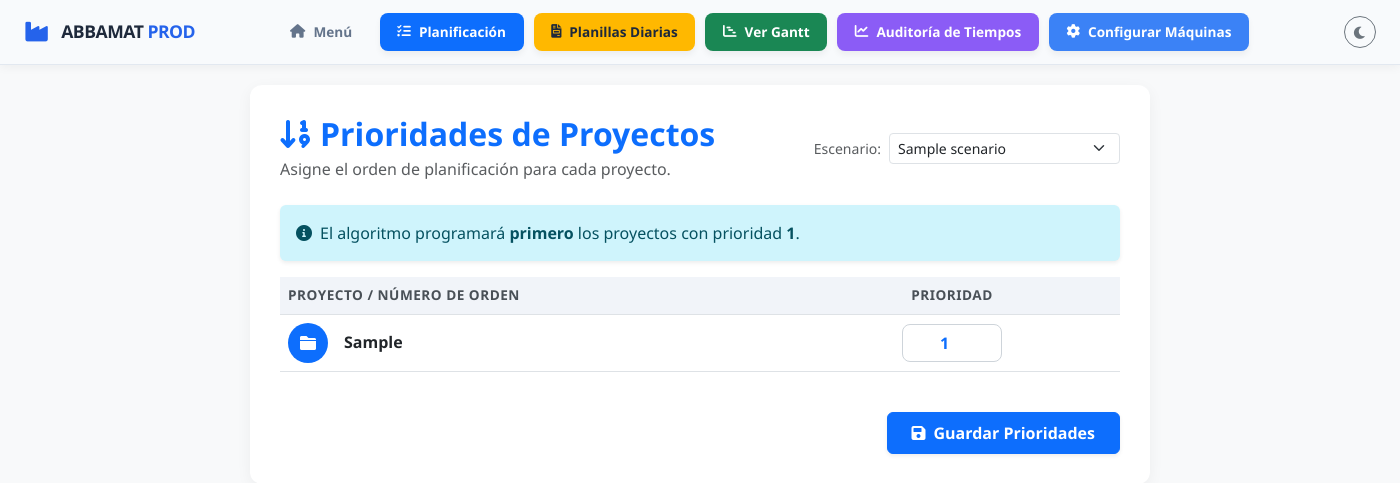
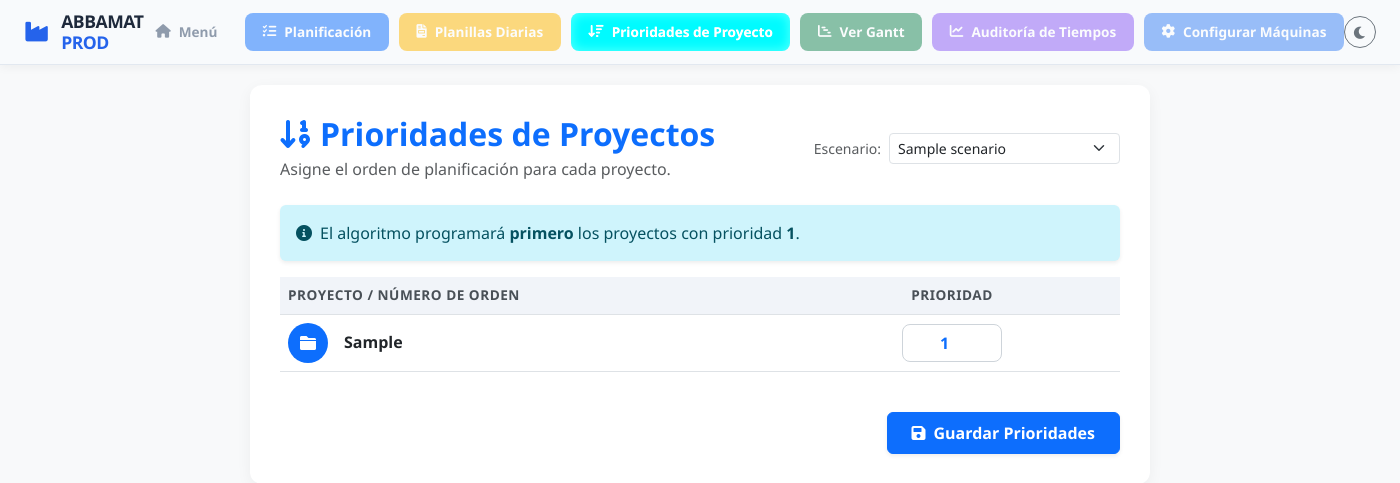
Before and after one commit to CARsoftAR/planificacionProcesosProduccion, a Django app: page /proyectos/prioridades/ in a window 1400 px wide. Shown: the top 483 px of the page. Run offline with Django 5.2, Linux system fonts and the light colour scheme; tables that the repository leaves empty hold one stand-in row (values such as "Sample post").

Commit message:
Corrección UX navbar y lógica de procesos huérfanos (MSTNMBR fallback)

```diff
--- a/produccion/models.py
+++ b/produccion/models.py
@@ -3,7 +3,7 @@ from datetime import date, datetime
 
 class VTman(models.Model):
     idorden = models.BigIntegerField(db_column='IDORDEN', primary_key=True)
-    idop = models.CharField(db_column='IDOP', max_length=10)
+#    idop = models.CharField(db_column='IDOP', max_length=10)
     op_idcliente = models.CharField(db_column='Op_idcliente', max_length=6, blank=True, null=True)
     macropk = models.CharField(db_column='MacroPK', max_length=50, blank=True, null=True)
     ismacro = models.BooleanField(db_column='IsMacro', blank=True, null=True)
@@ -281,6 +281,13 @@ class PlannedTask(models.Model):
         related_name='planned_tasks',
         verbose_name='Escenario'
     )
+    proyecto_code = models.CharField(
+        max_length=50,
+        blank=True,
+        null=True,
+        verbose_name='Código de Proyecto',
+        help_text='Código del proyecto al que pertenece esta OP (ej: 26-018)'
+    )
     fecha_seleccion = models.DateTimeField(auto_now_add=True)
 
     class Meta:
--- a/produccion/services.py
+++ b/produccion/services.py
@@ -105,6 +105,15 @@ def get_planificacion_data(filtros=None, exclude_completed=True):
                 0
             END
         AS FLOAT) AS Tiempo_Logrado,
+        Isnull((
+            SELECT
+                Sum(T4.Tiempo_minutos) / 60
+            FROM
+                v_tman T4
+            WHERE
+                T.Sucursal = T4.Sucursal AND
+                T.IdOrden = T4.IdOrden
+        ) , 0) AS Total_Horas_Fichadas,
         Isnull(Q.Cantidad_Final, 0) AS cantidad_final,
         (Isnull(Q.Cantidad_Final, 0) - Isnull(T.Cantidadpp, 0)) AS cantidad_pendiente,
         T.Lote,
@@ -150,7 +159,7 @@ def get_planificacion_data(filtros=None, exclude_completed=True):
         T.Idestado = Oe.Idestado
 
     LEFT JOIN Tman010 MAC ON
-        T.Idmaquina = MAC.Idmaquina
+        T3.IdMaquina = MAC.Idmaquina
 
     WHERE 1=1
     """
@@ -206,10 +215,10 @@ def get_planificacion_data(filtros=None, exclude_completed=True):
             where_clauses.append(" AND (" + " OR ".join(clauses) + ")")
 
     if 'machine_ids' in filtros and filtros['machine_ids']:
-        # machine_ids matches T.IdMaquina (or MAC.IdMaquina)
+        # machine_ids matches T3.IdMaquina (Engineering BOM assignment)
         m_ids = filtros['machine_ids']
         placeholders_m = ', '.join(['%s'] * len(m_ids))
-        where_clauses.append(f" AND (T.IdMaquina IN ({placeholders_m}) OR T.IdMaquina IS NULL OR T.IdMaquina = '')")
+        where_clauses.append(f" AND (T3.IdMaquina IN ({placeholders_m}) OR T3.IdMaquina IS NULL OR T3.IdMaquina = '')")
         params.extend(m_ids)
     else:
         # Filter out excluded machines
@@ -224,6 +233,8 @@ def get_planificacion_data(filtros=None, exclude_completed=True):
         # '3'=COMPLETA, '4'=ANULADO, '5'=CERRADA
         where_clauses.append(" AND T.Idestado NOT IN ('3', '4', '5')")
         where_clauses.append(" AND T2.Idestado NOT IN ('3', '4', '5')")
+        # Ensure we only pull tasks that have pending pieces (avoid finished saldo)
+        where_clauses.append(" AND (Isnull(Q.Cantidad_Final, 0) - Isnull(T.Cantidadpp, 0)) > 0")
 
     # Unir todo
     final_sql = base_sql + "".join(where_clauses)
--- a/produccion/templates/produccion/global_navbar.html
+++ b/produccion/templates/produccion/global_navbar.html
@@ -20,6 +20,15 @@
         gap: 10px;
     }
 
+    /* Colors and Transitions */
+    .btn-plan    { background-color: #0d6efd !important; }
+    .btn-yellow  { background-color: #ffb800 !important; color: #1e293b !important; }
+    .btn-cyan    { background-color: #00d1ff !important; color: #1e293b !important; }
+    .btn-green   { background-color: #1a8754 !important; }
+    .btn-blue    { background-color: #3b82f6 !important; }
+    .btn-purple  { background-color: #8b5cf6 !important; color: white !important; }
+
+    /* UX Enhancements: Fade and Active state */
     .btn-nav {
         border-radius: 8px;
         padding: 0.55rem 1.1rem;
@@ -29,17 +38,27 @@
         align-items: center;
         gap: 8px;
         border: none;
-        transition: all 0.2s cubic-bezier(0.4, 0, 0.2, 1);
+        transition: background-color 0.4s ease, opacity 0.4s ease, transform 0.4s ease, box-shadow 0.4s ease;
         text-decoration: none !important;
         color: white !important;
-        box-shadow: 0 4px 6px rgba(0,0,0,0.05);
         white-space: nowrap;
+        opacity: 0.5; /* Fade Off for inactive */
+        position: relative;
     }
 
-    .btn-nav:hover {
-        transform: translateY(-2px);
-        box-shadow: 0 6px 15px rgba(0,0,0,0.1);
-        filter: brightness(1.05);
+    .btn-nav:hover:not(.nav-active) {
+        opacity: 0.8;
+        transform: translateY(-1px);
+        box-shadow: 0 4px 12px rgba(0,0,0,0.1);
+    }
+
+    .btn-nav.nav-active {
+        opacity: 1 !important; /* Fade On */
+        pointer-events: none;  /* Block interaction */
+        cursor: default;
+        filter: brightness(1.2);
+        /* Glow/Internal lighting effect */
+        box-shadow: inset 0 0 12px rgba(255, 255, 255, 0.3), 0 0 15px rgba(255, 255, 255, 0.2);
     }
 
     .btn-nav:active {
@@ -51,21 +70,12 @@
         color: #64748b !important;
         box-shadow: none;
         padding-left: 0;
+        opacity: 0.7;
     }
     .btn-nav-home:hover {
-        background: transparent;
+        opacity: 1;
         color: #1e293b !important;
-        transform: none;
-        box-shadow: none;
     }
-
-    /* Colors */
-    .btn-plan    { background-color: #0d6efd !important; } /* Planificación - Dark Blue */
-    .btn-yellow  { background-color: #ffb800 !important; color: #1e293b !important; } /* Planillas */
-    .btn-cyan    { background-color: #00d1ff !important; color: #1e293b !important; } /* Prioridades */
-    .btn-green   { background-color: #1a8754 !important; } /* Gantt */
-    .btn-blue    { background-color: #3b82f6 !important; } /* Config */
-    .btn-purple  { background-color: #8b5cf6 !important; color: white !important; } /* Estadisticas */
 
     .navbar-logo {
         display: flex;
@@ -101,36 +111,28 @@
         </a>
 
         <!-- 1. Planificación -->
-        {% if url_name != 'planificacion_view' %}
-        <a href="#" class="btn-nav btn-plan" onclick="navigateWithParams(event, '{% url 'planificacion_view' %}')">
+        <a href="#" class="btn-nav btn-plan {% if url_name == 'planificacion_view' %}nav-active{% endif %}" onclick="navigateWithParams(event, '{% url 'planificacion_view' %}')">
             <i class="fas fa-tasks"></i>
             <span>Planificación</span>
         </a>
-        {% endif %}
 
         <!-- 2. Planillas Diarias -->
-        {% if url_name != 'planillas_diarias' %}
-        <a href="#" class="btn-nav btn-yellow" onclick="navigateWithParams(event, '{% url 'planillas_diarias' %}')">
+        <a href="#" class="btn-nav btn-yellow {% if url_name == 'planillas_diarias' %}nav-active{% endif %}" onclick="navigateWithParams(event, '{% url 'planillas_diarias' %}')">
             <i class="fas fa-file-invoice"></i>
             <span>Planillas Diarias</span>
         </a>
-        {% endif %}
 
         <!-- 3. Prioridades -->
-        {% if url_name != 'proyectos_prioridades' %}
-        <a href="#" class="btn-nav btn-cyan" onclick="navigateWithParams(event, '{% url 'proyectos_prioridades' %}')">
+        <a href="#" class="btn-nav btn-cyan {% if url_name == 'proyectos_prioridades' %}nav-active{% endif %}" onclick="navigateWithParams(event, '{% url 'proyectos_prioridades' %}')">
             <i class="fas fa-sort-amount-down"></i>
             <span>Prioridades de Proyecto</span>
         </a>
-        {% endif %}
 
         <!-- 4. Ver Gantt -->
-        {% if url_name != 'planificacion_visual' %}
-        <a href="#" id="btn-ver-gantt" class="btn-nav btn-green" onclick="navigateWithParams(event, '{% url 'planificacion_visual' %}', true)">
+        <a href="#" id="btn-ver-gantt" class="btn-nav btn-green {% if url_name == 'planificacion_visual' %}nav-active{% endif %}" onclick="navigateWithParams(event, '{% url 'planificacion_visual' %}', true)">
             <i class="fas fa-chart-gantt"></i>
             <span>Ver Gantt</span>
         </a>
-        {% endif %}
 
         <script>
         /**
@@ -167,20 +169,16 @@
         </script>
 
         <!-- 4.5. Estadisticas -->
-        {% if url_name != 'estadisticas_produccion' %}
-        <a href="{% url 'estadisticas_produccion' %}" class="btn-nav btn-purple">
+        <a href="{% url 'estadisticas_produccion' %}" class="btn-nav btn-purple {% if url_name == 'estadisticas_produccion' %}nav-active{% endif %}">
             <i class="fas fa-chart-line"></i>
             <span>Auditoría de Tiempos</span>
         </a>
-        {% endif %}
 
         <!-- 5. Configurar Máquinas -->
-        {% if url_name != 'maquina_config_list' and url_name != 'maquina_config_create' and url_name != 'maquina_config_update' %}
-        <a href="{% url 'maquina_config_list' %}" class="btn-nav btn-blue">
+        <a href="{% url 'maquina_config_list' %}" class="btn-nav btn-blue {% if url_name == 'maquina_config_list' or url_name == 'maquina_config_create' or url_name == 'maquina_config_update' %}nav-active{% endif %}">
             <i class="fas fa-cog"></i>
             <span>Configurar Máquinas</span>
         </a>
-        {% endif %}
     </div>
 
     <!-- Theme / User Group -->
--- a/produccion/views.py
+++ b/produccion/views.py
@@ -3412,6 +3412,8 @@ def api_get_article_processes(request):
     # Buscamos las operaciones vinculadas al MacroPK.
     # Filtramos IsMacro = 0 para que no se traiga el artículo padre, solo los procesos.
     # Join con Tman010 para traer el nombre de la máquina.
+    # Consultamos procesos vinculados al MacroPK (Principal)
+    # MÁS procesos que compartan la misma "Madre" (MSTNMBR) pero que no tengan MacroPK (Huérfanos/Fallback)
     sql = """
     SELECT
         T.Idorden as IdOrden,
@@ -3424,11 +3426,27 @@ def api_get_article_processes(request):
     LEFT JOIN Tman010 M ON T.Idmaquina = M.Idmaquina
     WHERE T.MacroPK = %s
     AND T.IsMacro = 0
-    ORDER BY T.Idorden
+
+    UNION
+
+    SELECT
+        T.Idorden as IdOrden,
+        T.Descri as Proceso,
+        (T.Cantidad - T.Cantidadpp) as Pendiente,
+        T.Cantidad as Cantidad,
+        T.Cantidadpp as Finalizado,
+        ISNULL(M.MAQUINAD, T.Idmaquina) as MaquinaNombre
+    FROM Tman050 T
+    LEFT JOIN Tman010 M ON T.Idmaquina = M.Idmaquina
+    WHERE T.MSTNMBR IN (SELECT IdOrden FROM Tman050 WHERE MacroPK = %s AND IsMacro = 1)
+    AND (T.MacroPK IS NULL OR T.MacroPK = '')
+    AND T.IsMacro = 0
+
+    ORDER BY IdOrden
     """
 
     with connections['production'].cursor() as cursor:
-        cursor.execute(sql, [macro_pk])
+        cursor.execute(sql, [macro_pk, macro_pk])
         columns = [col[0] for col in cursor.description]
         results = [dict(zip(columns, row)) for row in cursor.fetchall()]
 
```
Also changed, not shown: produccion/gantt_logic.py (+63 -11 lines), 1 other file.
